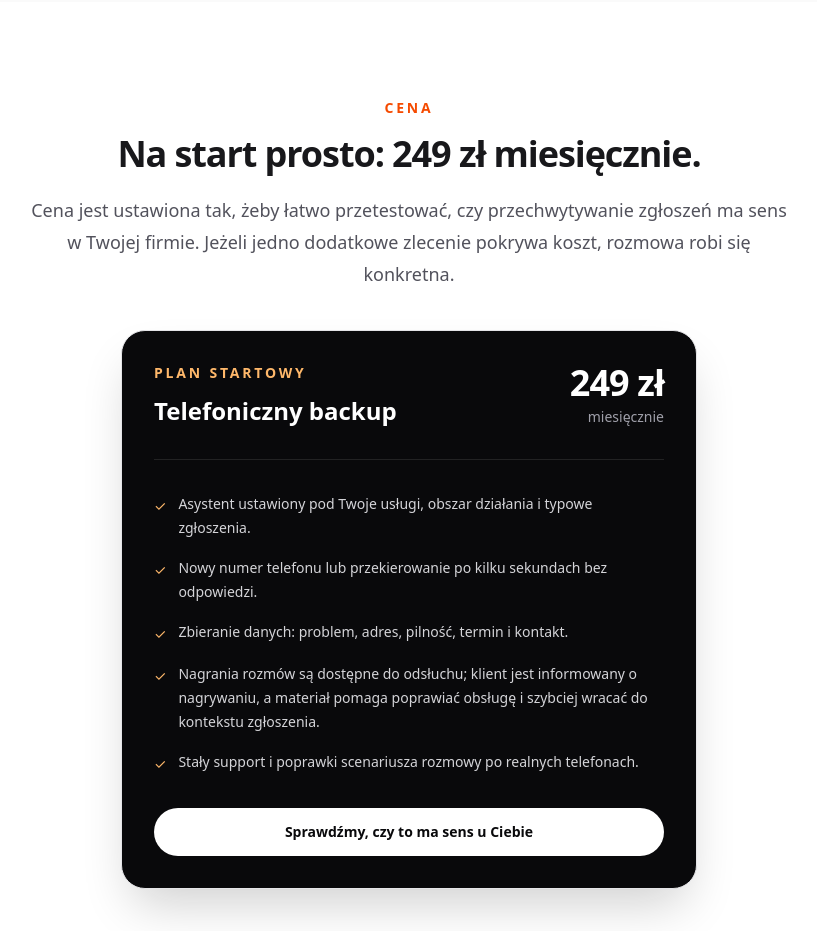
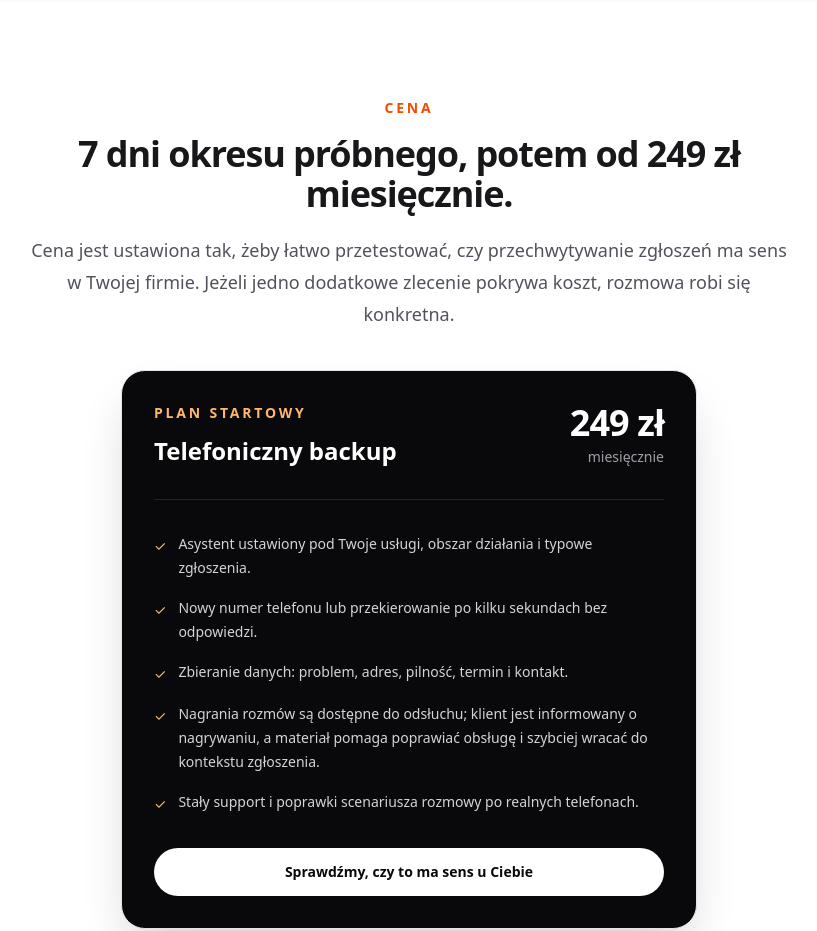
Before and after one commit to zombinator1/ZombiStackPortfolio, a Next.js app: page /asystent-glosowy-dla-firm-uslugowych in a window 1280 px wide. Shown: the part 4200-5131 px from the top of the page, without its empty margins (231-1048 px from the left). Built offline with nearby package versions, Linux system fonts and the light colour scheme; no server answers.

Commit message:
Update pricing trial headline

```diff
--- a/src/app/(site)/asystent-glosowy-dla-firm-uslugowych/page.tsx
+++ b/src/app/(site)/asystent-glosowy-dla-firm-uslugowych/page.tsx
@@ -275,7 +275,7 @@ function PricingSection() {
         <div className="mx-auto max-w-3xl text-center">
           <p className="text-sm font-semibold uppercase tracking-[0.2em] text-orange-600">Cena</p>
           <h2 className="mt-4 text-3xl font-bold tracking-[-0.03em] text-zinc-900 sm:text-4xl">
-            Na start prosto: 249 zł miesięcznie.
+            7 dni okresu próbnego, potem od 249 zł miesięcznie.
           </h2>
           <p className="mt-5 text-lg leading-8 text-zinc-600">
             Cena jest ustawiona tak, żeby łatwo przetestować, czy przechwytywanie zgłoszeń ma sens w Twojej firmie. Jeżeli jedno dodatkowe zlecenie pokrywa koszt, rozmowa robi się konkretna.
```
